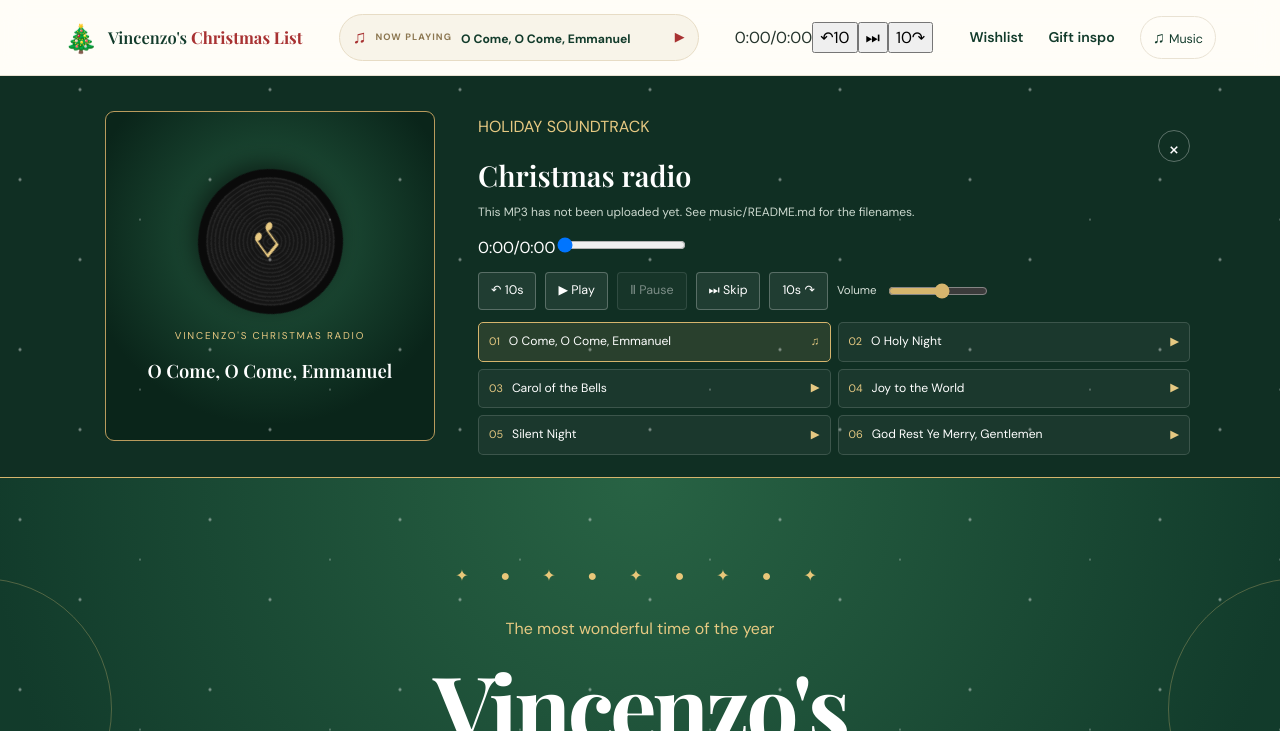
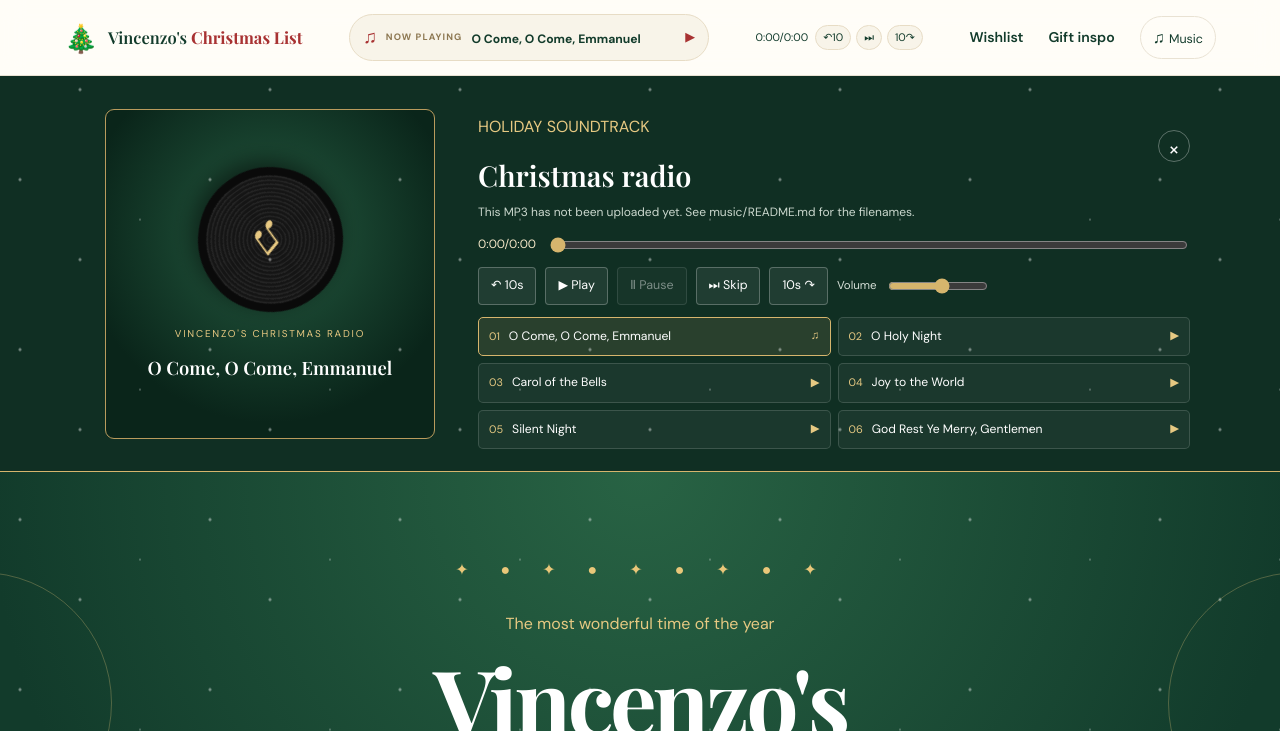
Before and after one commit to Enzo-il-sviluppatore/CHIRSTMASSS-TIMEEEEEEEEEEEEEEEEEEE, a plain HTML site: page index.html in a window 1280 px wide. Both pictures are taken after a click on the button "Open Christmas music player". Shown: the top 731 px of the page. Drawn offline with nearby package versions, Linux system fonts and the light colour scheme; no server answers.

Commit message:
Style music playback controls and timer

```diff
--- a/styles.css
+++ b/styles.css
@@ -57,3 +57,15 @@
 .details-status{font-size:.82rem;color:var(--muted);margin:16px 0}
 .details-link{width:100%;margin-top:5px}
 .gift-actions .maybe:disabled{opacity:.5}
+
+/* Playback timer and quick controls in the header and music panel. */
+.topbar-player-tools{display:flex;align-items:center;gap:5px;flex-shrink:0}
+.topbar-player-tools button{border:1px solid #e7dcc5;background:#f8f4e9;color:var(--pine);border-radius:20px;padding:5px 7px;font-size:.68rem;line-height:1.2;white-space:nowrap}
+.audio-time{font-variant-numeric:tabular-nums;font-size:.75rem;white-space:nowrap;color:inherit}
+.topbar-player-tools .audio-time{font-size:.68rem;color:var(--pine);margin-right:2px}
+.audio-timeline{display:flex;align-items:center;gap:12px;margin:12px 0 4px;color:#f4e7c8}
+.audio-timeline input{flex:1;min-width:90px;accent-color:var(--gold)}
+.audio-controls button{white-space:nowrap}
+@media(max-width:1050px){.site-header{gap:10px}.topbar-player-tools{gap:3px}.topbar-player-tools button{padding:5px 6px}}
+@media(max-width:850px){.topbar-player-tools{order:4;justify-content:center;flex-basis:100%;padding-bottom:2px}.now-playing{order:3;flex-basis:100%}}
+@media(max-width:600px){.topbar-player-tools{order:4}.topbar-player-tools .audio-time{font-size:.72rem}.topbar-player-tools button{padding:6px 10px;font-size:.72rem}}
```
